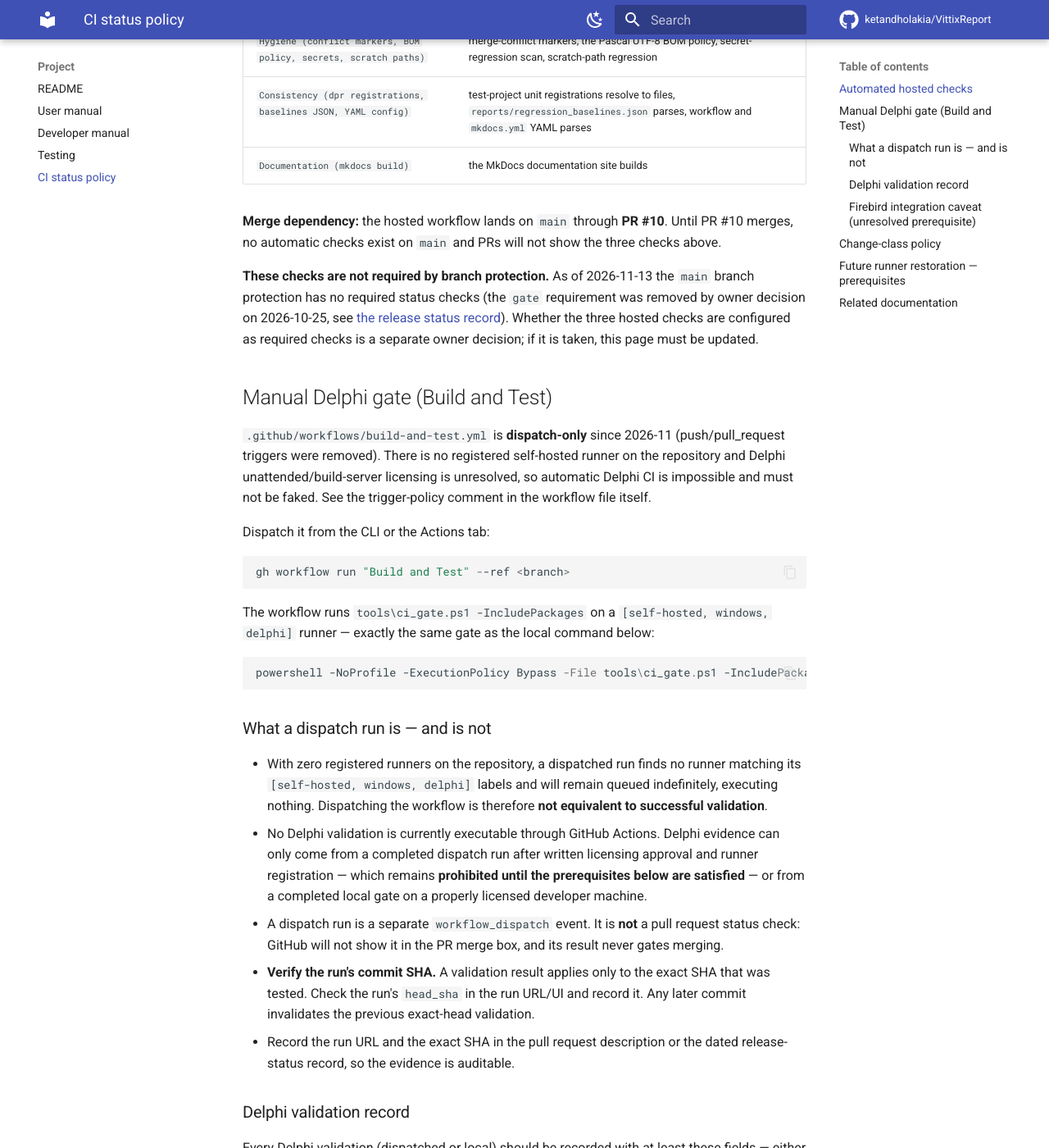
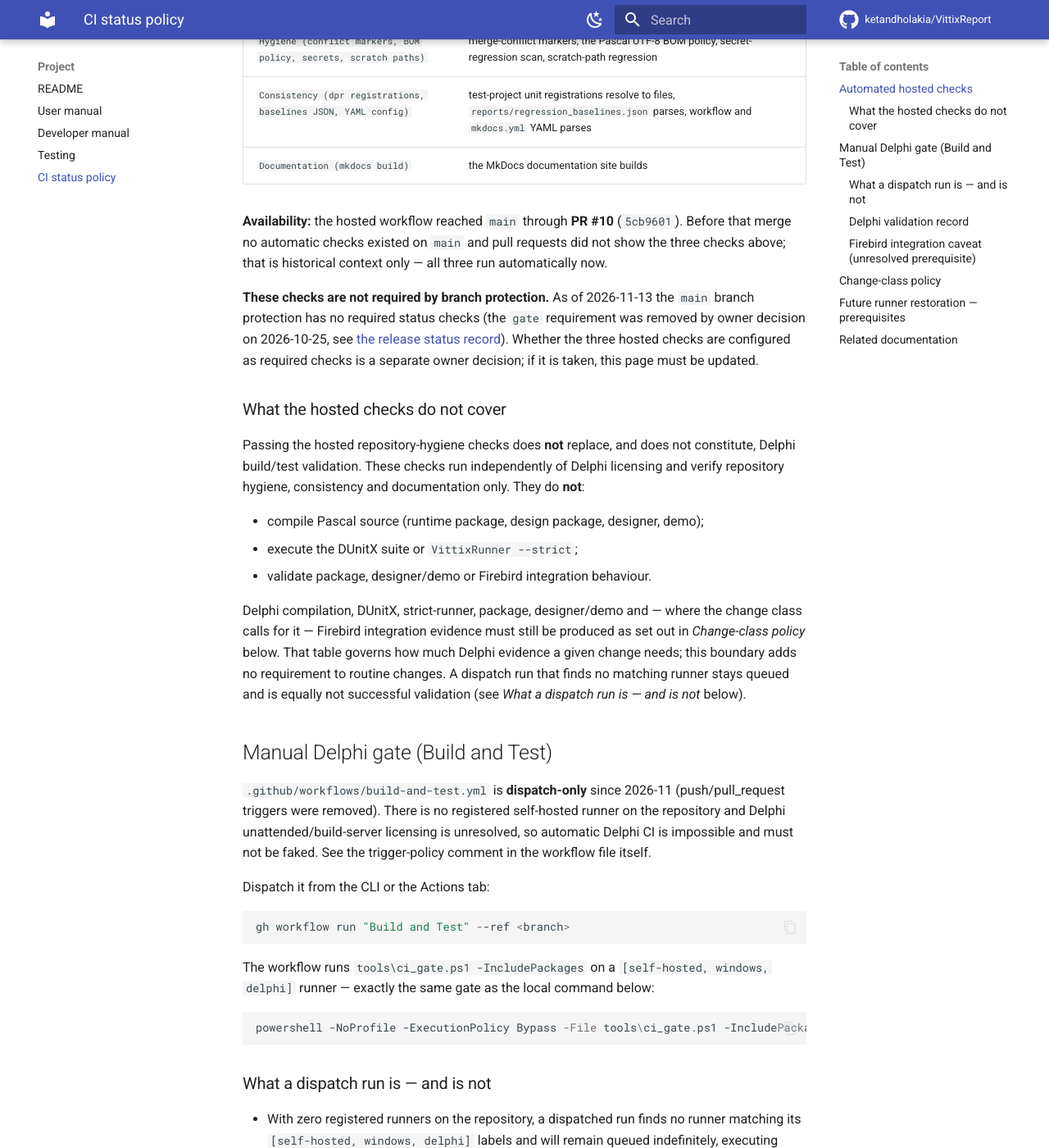
Before and after one commit to ketandholakia/VittixReport, an MkDocs documentation site: the page built from docs/ci-status-policy.md, in a window 1280 px wide and 1400 px high, scrolled down 675 px. Shown: the whole window at 82% size. Built offline with MkDocs 1.6.1 and Material for MkDocs 9.7.7, drawn with Linux system fonts in a browser that asks for light colours; comment, search, counter and statistics services are not loaded.

Commit message:
[docs] clarify hosted and Delphi validation boundaries
The hosted repository-hygiene checks run on every `main` push and pull request
since PR #10 merged (`5cb9601`), so the pre-merge wording in
docs/ci-status-policy.md and docs/index.md is stale. State current availability
and keep the earlier state only as historical context.

Add an explicit boundary section: passing the hosted checks is not Delphi
build/test validation. They compile no Pascal, run neither DUnitX nor
`VittixRunner --strict`, and say nothing about package, designer/demo or
Firebird behaviour; required Delphi evidence stays governed by the documented
change class, and a dispatch with no matching runner is still not validation.

Also correct the relative link to the CI status policy in TESTING.md, which
pointed outside the repository root.

```diff
--- a/docs/ci-status-policy.md
+++ b/docs/ci-status-policy.md
@@ -25,9 +25,10 @@ dependencies:
 | `Consistency (dpr registrations, baselines JSON, YAML config)` | test-project unit registrations resolve to files, `reports/regression_baselines.json` parses, workflow and `mkdocs.yml` YAML parses |
 | `Documentation (mkdocs build)` | the MkDocs documentation site builds |
 
-**Merge dependency:** the hosted workflow lands on `main` through **PR #10**.
-Until PR #10 merges, no automatic checks exist on `main` and PRs will not show
-the three checks above.
+**Availability:** the hosted workflow reached `main` through **PR #10**
+(`5cb9601`). Before that merge no automatic checks existed on `main` and pull
+requests did not show the three checks above; that is historical context only —
+all three run automatically now.
 
 **These checks are not required by branch protection.** As of 2026-11-13 the
 `main` branch protection has no required status checks (the `gate` requirement
@@ -35,6 +36,25 @@ was removed by owner decision on 2026-10-25, see
 [the release status record](Release-Status-Record-2026-10-25.md)). Whether the
 three hosted checks are configured as required checks is a separate owner
 decision; if it is taken, this page must be updated.
+
+### What the hosted checks do not cover
+
+Passing the hosted repository-hygiene checks does **not** replace, and does not
+constitute, Delphi build/test validation. These checks run independently of
+Delphi licensing and verify repository hygiene, consistency and documentation
+only. They do **not**:
+
+- compile Pascal source (runtime package, design package, designer, demo);
+- execute the DUnitX suite or `VittixRunner --strict`;
+- validate package, designer/demo or Firebird integration behaviour.
+
+Delphi compilation, DUnitX, strict-runner, package, designer/demo and — where
+the change class calls for it — Firebird integration evidence must still be
+produced as set out in *Change-class policy* below. That table governs how much
+Delphi evidence a given change needs; this boundary adds no requirement to
+routine changes. A dispatch run that finds no matching runner stays queued and
+is equally not successful validation (see *What a dispatch run is — and is
+not* below).
 
 ## Manual Delphi gate (Build and Test)
 
```
Also changed, not shown: TESTING.md (+1 -1 lines), docs/index.md (+3 -3 lines).
